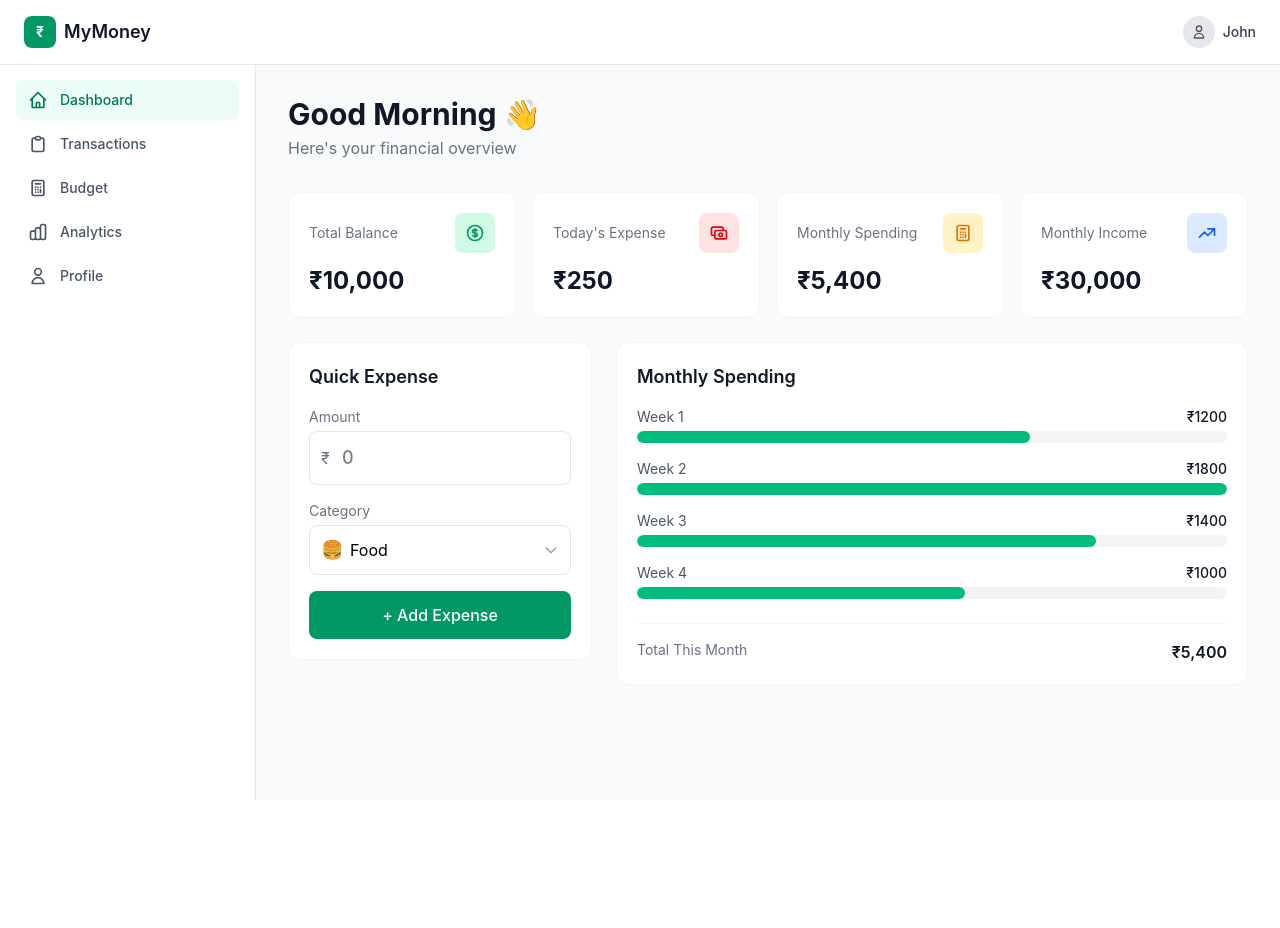
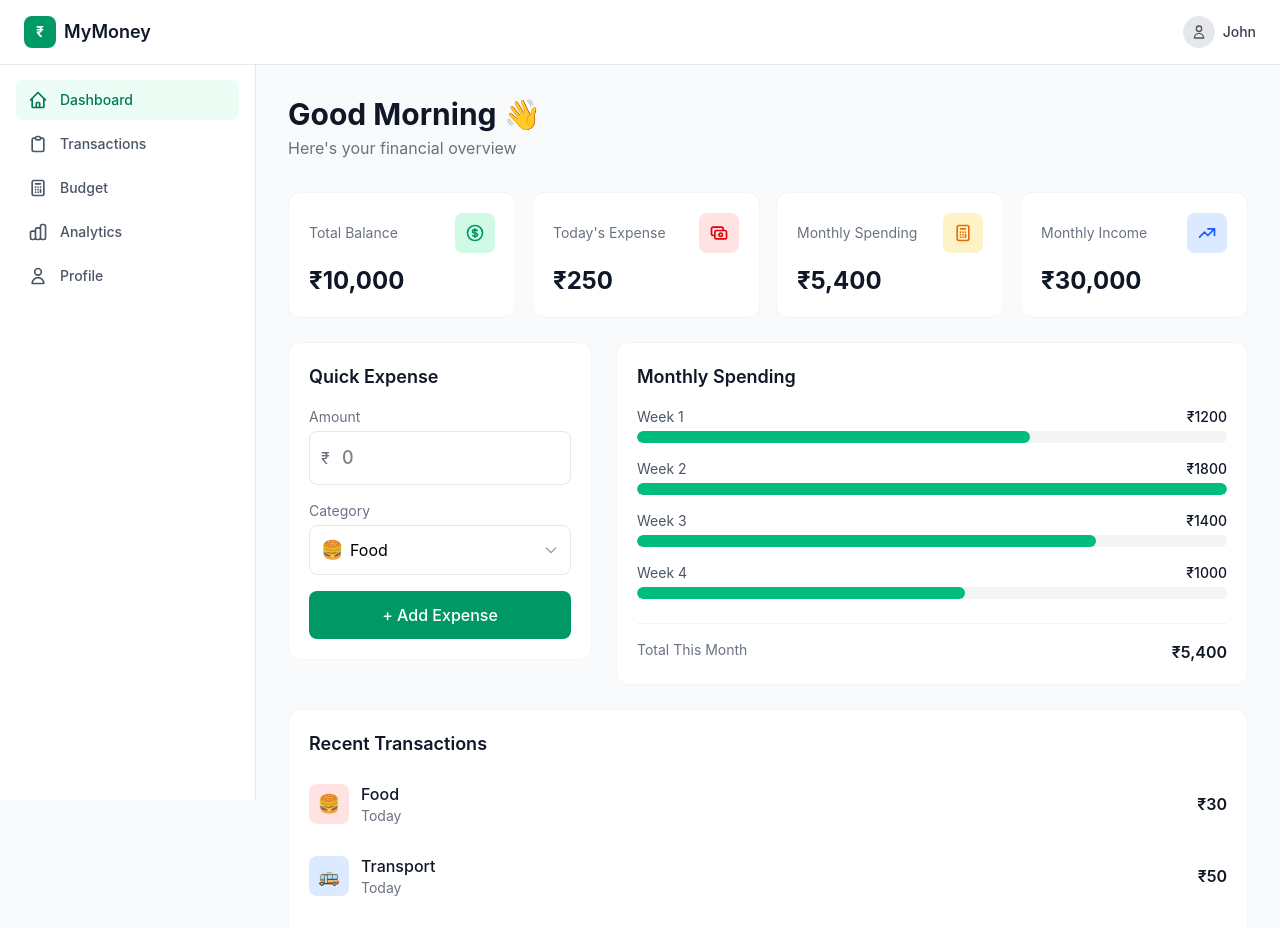
Before and after one commit to pritamroman07-droid/MyMoney, a React (Vite) app: page / in a window 1280 px wide. Shown: the top 928 px of the page. Before the commit the page ends 800 px from the top, so only its background shows below. Built offline with nearby package versions, Linux system fonts and the light colour scheme.

Commit message:
Creating recent transactions

```diff
--- /dev/null
+++ b/src/components/RecentTransactions.jsx
@@ -0,0 +1,65 @@
+const transactions = [
+  {
+    id: 1,
+    category: 'Food',
+    emoji: '🍔',
+    amount: -30,
+    date: 'Today',
+    color: 'bg-red-100',
+  },
+  {
+    id: 2,
+    category: 'Transport',
+    emoji: '🚌',
+    amount: -50,
+    date: 'Today',
+    color: 'bg-blue-100',
+  },
+  {
+    id: 3,
+    category: 'Shopping',
+    emoji: '🛒',
+    amount: -500,
+    date: 'Yesterday',
+    color: 'bg-purple-100',
+  },
+  {
+    id: 4,
+    category: 'Salary',
+    emoji: '💼',
+    amount: 30000,
+    date: 'Sep 1',
+    color: 'bg-emerald-100',
+  },
+]
+
+export default function RecentTransactions() {
+  return (
+    <div className="bg-white rounded-xl p-5 border border-gray-100">
+      <h2 className="text-lg font-semibold text-gray-900 mb-4">Recent Transactions</h2>
+
+      <div className="space-y-3">
+        {transactions.map((tx) => (
+          <div key={tx.id} className="flex items-center justify-between py-2">
+            <div className="flex items-center gap-3">
+              <div className={`w-10 h-10 rounded-lg flex items-center justify-center ${tx.color}`}>
+                <span className="text-lg">{tx.emoji}</span>
+              </div>
+              <div>
+                <p className="font-medium text-gray-900">{tx.category}</p>
+                <p className="text-sm text-gray-500">{tx.date}</p>
+              </div>
+            </div>
+            <span
+              className={`font-semibold ${
+                tx.amount > 0 ? 'text-emerald-600' : 'text-gray-900'
+              }`}
+            >
+              {tx.amount > 0 ? '+' : ''}₹{Math.abs(tx.amount).toLocaleString()}
+            </span>
+          </div>
+        ))}
+      </div>
+    </div>
+  )
+}
--- a/src/pages/Dashboard.jsx
+++ b/src/pages/Dashboard.jsx
@@ -1,6 +1,7 @@
 import SummaryCard from '../components/SummaryCard'
 import QuickExpense from '../components/QuickExpense'
 import SpendingChart from '../components/SpendingChart'
+import RecentTransactions from '../components/RecentTransactions'
 
 const cards = [
   {
@@ -61,7 +62,7 @@ export default function Dashboard() {
         ))}
       </div>
 
-      <div className="grid grid-cols-1 lg:grid-cols-3 gap-6">
+      <div className="grid grid-cols-1 lg:grid-cols-3 gap-6 mb-6">
         <div className="lg:col-span-1">
           <QuickExpense />
         </div>
@@ -69,6 +70,8 @@ export default function Dashboard() {
           <SpendingChart />
         </div>
       </div>
+
+      <RecentTransactions />
     </div>
   )
 }
```
